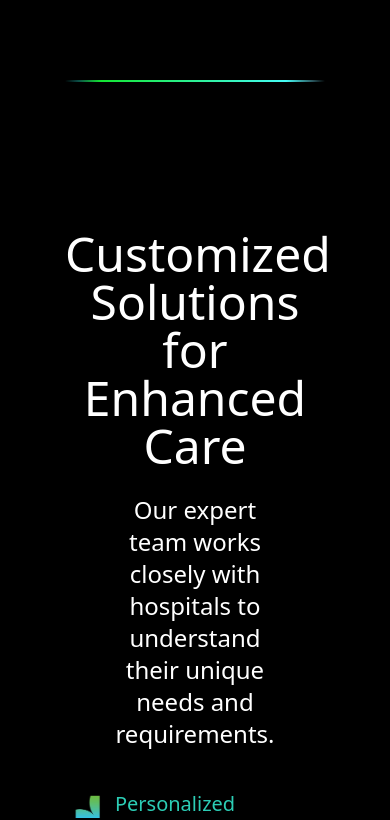
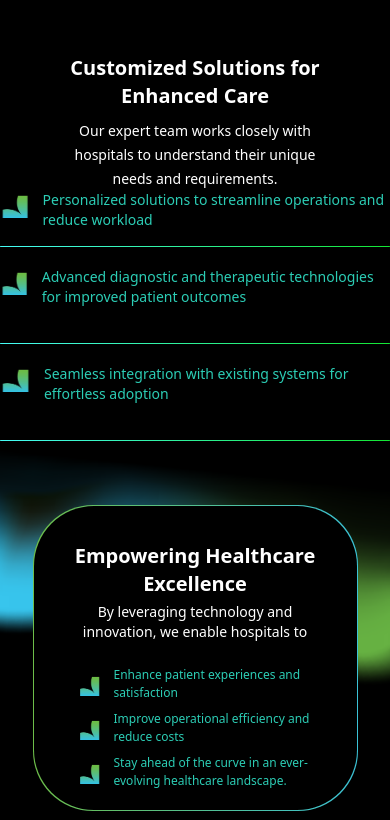
Before and after one commit to akhilr22/schutzen, a Next.js app: page /about in a window 390 px wide. Shown: the part 857-1677 px from the top of the page. Built offline with nearby package versions, Linux system fonts and the light colour scheme.

Commit message:
about page responsive

```diff
--- a/package.json
+++ b/package.json
@@ -20,6 +20,8 @@
     "react-multi-carousel": "^2.8.5",
     "sharp": "^0.33.5",
     "styled-components": "^6.1.13",
+    "three": "^0.171.0",
+    "vanta": "^0.5.24",
     "yup": "^1.4.0"
   },
   "devDependencies": {
@@ -28,6 +30,7 @@
     "@types/node": "^20",
     "@types/react": "^18",
     "@types/react-dom": "^18",
+    "@types/three": "^0.170.0",
     "css-loader": "^7.1.2",
     "eslint": "^8",
     "eslint-config-next": "14.2.13",
--- a/src/app/about/page.tsx
+++ b/src/app/about/page.tsx
@@ -13,18 +13,20 @@ export default function page() {
           backgroundRepeat: "no-repeat", // Prevents tiling
         }}
       >
-        <div className="text-center justify-between w-2/3 mx-auto pt-32">
-          <h1 className="text-xl font-bold  mb-6">Transforming Healthcare through Innovation</h1>
-          <span className="text-sm md:text-2xl">
+        <div className="text-center justify-between w-2/3 mx-auto pt-10 sm:pt-14 md:pt-20 xl:pt-32">
+          <h1 className="text-xl md:text-5xl font-bold  mb-6">Transforming Healthcare through Innovation</h1>
+          <span className="text-[14px] md:text-2xl">
             At Schutzen Healthtech, we&apos;re driven by a singular mission, to revolutionize healthcare delivery
             through cutting-edge technology. We believe that innovation and compassion go hand-in-hand, and our goal is
             to empower hospitals to provide exceptional patient care.
           </span>
         </div>
       </div>
-      <div className="flex justify-center w-9/12 mx-auto mt-14 sm:mt-36 md:mt-44">
+      <div className="flex justify-center w-9/12 mx-auto mt-14 sm:mt-0">
         <div className="text-start w-3/5 my-auto">
-          <h1 className="font-bold text-xl md:text-2xl xl:text-5xl mb-5">Collaborating with Pioneering Solution Providers</h1>
+          <h1 className="font-bold text-xl md:text-2xl xl:text-5xl mb-5">
+            Collaborating with Pioneering Solution Providers
+          </h1>
           <span className="text-sm md:text-xl  xl:text-2xl ">
             We collaborate with the world&apos;s most innovative medical technology companies to bring tailored
             solutions to hospitals. Our extensive network allows us to
@@ -33,27 +35,36 @@ export default function page() {
         <div className="stripe_line_vertical w-[1px] min-h-72 mx-5"></div>
 
         <div className="text-[#3fc4ae] w-3/12 my-auto">
-          <h1 className="mb-3 text-[10px] sm:text-[13px]  md:text-[18px]">Identify and address specific pain points and challenges</h1>
-          <h1 className="mb-3 text-[10px]  sm:text-[13px] md:text-[18px]"> Introduce latest advancements in medical devices and software</h1>
-          <h1 className="mb-3 text-[10px] sm:text-[13px] md:text-[18px] ">Foster a culture of continuous improvement and innovation</h1>
+          <h1 className="mb-3 text-[10px] sm:text-[13px]  md:text-[18px]">
+            Identify and address specific pain points and challenges
+          </h1>
+          <h1 className="mb-3 text-[10px]  sm:text-[13px] md:text-[18px]">
+            {" "}
+            Introduce latest advancements in medical devices and software
+          </h1>
+          <h1 className="mb-3 text-[10px] sm:text-[13px] md:text-[18px] ">
+            Foster a culture of continuous improvement and innovation
+          </h1>
         </div>
       </div>
       <div
         className="stripe_line mx-auto rounded-full my-5 scroll_animate overflow-x-hidden h-[2px] w-2/3 mt-20"
         data-aos="fade-right"
       ></div>
-      <div className="text-center justify-between w-2/3 mx-auto pt-32">
-        <h1 className="text-5xl mb-6">Customized Solutions for Enhanced Care</h1>
-        <div className="w-2/3 text-center mx-auto">
+      <div className="text-center justify-between w-2/3 mx-auto pt-10 sm:pt-20 md:pt-32">
+        <h1 className="text-xl font-bold sm:font-normal sm:text-2xl md:text-3xl xl:text-5xl mb-2">
+          Customized Solutions for Enhanced Care
+        </h1>
+        <div className="md:w-2/3 text-center mx-auto">
           {" "}
-          <span className="text-2xl ">
+          <span className="text-sm md:text-xl ">
             Our expert team works closely with hospitals to understand their unique needs and requirements.
           </span>
         </div>
       </div>
 
       <div
-        className="mt-10 min-h-screen bg-[length:100vw_650px]  bg-[position:0_80%] "
+        className=" h-3/5 xl:min-h-screen bg-[length:100vw_250px] bg-[position:0_70%]  sm:bg-[length:100vw_310px]  sm:bg-[position:0_45%]   md:bg-[length:100vw_350px]  md:bg-[position:0_80%] xl:bg-[length:100vw_450px]  xl:bg-[position:0_80%] "
         style={{
           backgroundImage: `url(${bg2.src})`,
           backgroundRepeat: "no-repeat", // Prevents tiling
@@ -61,7 +72,7 @@ export default function page() {
       >
         <div className="flex justify-around text-start ">
           {" "}
-          <div className=" w-1/4 text-xl text-[#2ccdb5] flex">
+          <div className="md:w-1/4 text-sm md:text-xl text-[#2ccdb5] flex">
             <Image src={boxIcon} alt="boxImg" className="w-10 h-10 pb-3 mr-3" />
             <span>Personalized solutions to streamline operations and reduce workload</span>{" "}
           </div>
@@ -73,7 +84,7 @@ export default function page() {
         ></div>{" "}
         <div className="flex justify-center text-start ">
           {" "}
-          <div className="w-1/4 text-xl text-[#2ccdb5] flex my-5">
+          <div className="md:w-1/4 text-sm md:text-xl text-[#2ccdb5] flex my-5">
             <Image src={boxIcon} alt="boxImg" className="w-10 h-10 pb-3 mr-3" />
             <span>Advanced diagnostic and therapeutic technologies for improved patient outcomes</span>{" "}
           </div>
@@ -85,7 +96,7 @@ export default function page() {
         <div className="flex justify-around text-start ">
           {" "}
           <div></div>
-          <div className="w-1/4 text-xl text-[#2ccdb5] flex my-5">
+          <div className="md:w-1/4 text-sm md:text-xl text-[#2ccdb5] flex my-5">
             <Image src={boxIcon} alt="boxImg" className="w-10 h-10 pb-3 mr-3" />
             <span>Seamless integration with existing systems for effortless adoption</span>{" "}
           </div>
@@ -93,22 +104,24 @@ export default function page() {
         <div
           className="stripe_full mx-auto rounded-full scroll_animate overflow-x-hidden h-[1px] w-full mt-4"
           data-aos="fade-right"
-        ></div>{" "}
-        <div className="mt-28 flex justify-center items-center">
+        ></div>
+        <div className="mt-16 md:mt-28 flex justify-center items-center">
           <div
-            className="w-20 h-20 sm:w-3/5 sm:h-80 p-[1px] bg-gradient-to-r from-[#6dbd49] to-[#3bc2d6] rounded-[60px] scroll_animate mx-auto"
+            className=" w-5/6 sm:w-3/5 sm:h-80 p-[1px] bg-gradient-to-r from-[#6dbd49] to-[#3bc2d6] rounded-[60px] scroll_animate mx-auto"
             data-aos="fade-right"
           >
-            <div className="w-full h-full bg-black rounded-[60px] flex flex-col items-center justify-center">
-              <div className="text-center">
-                <div className="pt-7">
-                  <span className="text-5xl block ">Empowering Healthcare Excellence</span>
+            <div className="w-full h-full bg-black rounded-[60px] flex flex-col items-center justify-center p-5 sm:p-0">
+              <div className="text-center mx-auto">
+                <div className="pt-4">
+                  <span className="text-xl md:text-5xl font-bold block mb-1">Empowering Healthcare Excellence</span>
                 </div>
-                <span className="text-xl block">By leveraging technology and innovation, we enable hospitals to</span>
+                <span className="text-sm md:text-2xl w-4/5 md:w-full  block mx-auto">
+                  By leveraging technology and innovation, we enable hospitals to
+                </span>
               </div>
 
               <div className="mt-6 w-full flex justify-center">
-                <div className="ml-6 text-[#2ccdb5]">
+                <div className="ml-6 text-[#2ccdb5] text-[12px] md:text-2xl">
                   <div className="flex items-center">
                     <Image src={boxIcon} alt="boxImg" className="w-6 h-6 mr-3" />
                     <p>Enhance patient experiences and satisfaction</p>
--- a/src/app/css/globals.css
+++ b/src/app/css/globals.css
@@ -134,3 +134,8 @@ section {
 
   filter: progid: DXImageTransform.Microsoft.gradient( startColorstr="#000000", endColorstr="#14e734", GradientType=1 );
 }
+
+body {
+  margin: 0;
+  overflow-x: hidden; /* Prevent horizontal scrolling caused by the effect */
+}
--- a/src/app/layout.tsx
+++ b/src/app/layout.tsx
@@ -19,6 +19,7 @@ export default function RootLayout({
     <html lang="en" className="dark ">
       <AOSInit />
       <body className={` bg-[#fefaf5] dark:bg-[#000000] dark:text-white `}>
+
         <div className=" sm:mx-12 overflow-x-hidden">
           <Navbar />
         </div>
--- a/src/app/page.tsx
+++ b/src/app/page.tsx
@@ -25,6 +25,7 @@ export default function Home() {
           backgroundRepeat: "no-repeat", // Prevents tiling
         }}
       >
+
         <div className="w-3/4 md:w-3/5 mx-auto justify-center py-14">
           <div className="bg-[#000000] min-h-72 rounded-3xl text-center border-green-500 flex items-center justify-center">
             banner image or video to run
--- /dev/null
+++ b/src/components/ui/Backgrounds/VantaBackground.tsx
@@ -0,0 +1,38 @@
+/* eslint-disable @typescript-eslint/no-explicit-any */
+"use client";
+
+import { useEffect, useRef } from "react";
+import * as THREE from "three";
+import VantaNet from "vanta/dist/vanta.net.min";
+
+const VantaBackground = () => {
+  const vantaRef = useRef<HTMLDivElement>(null);
+  const vantaEffectRef = useRef<any>(null);
+
+  useEffect(() => {
+    if (!vantaEffectRef.current && vantaRef.current) {
+      vantaEffectRef.current = VantaNet({
+        el: vantaRef.current,
+        THREE,
+        mouseControls: true,
+        touchControls: true,
+        gyroControls: false,
+        minHeight: 200.0,
+        minWidth: 200.0,
+        scale: 1.0,
+        scaleMobile: 1.0,
+      });
+    }
+
+    return () => {
+      if (vantaEffectRef.current) {
+        vantaEffectRef.current.destroy();
+        vantaEffectRef.current = null;
+      }
+    };
+  }, []);
+
+  return <div ref={vantaRef} style={{ height: "100vh", width: "100%" }} />;
+};
+
+export default VantaBackground;
```
Also changed, not shown: src/vanta.d.ts (added, +16 -0 lines), tsconfig.json (+5 -12 lines), 1 other file (tests, documents, lock files or other folders).
